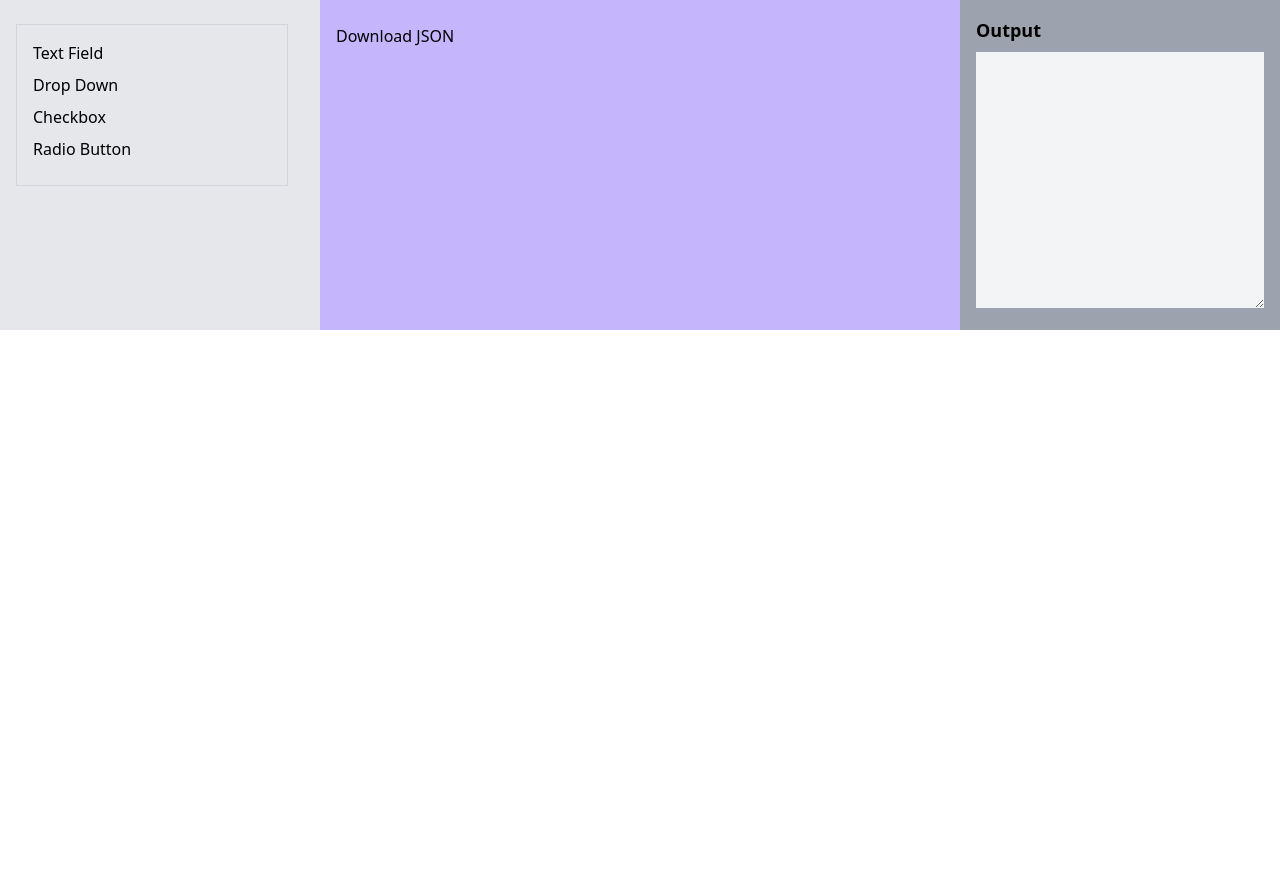
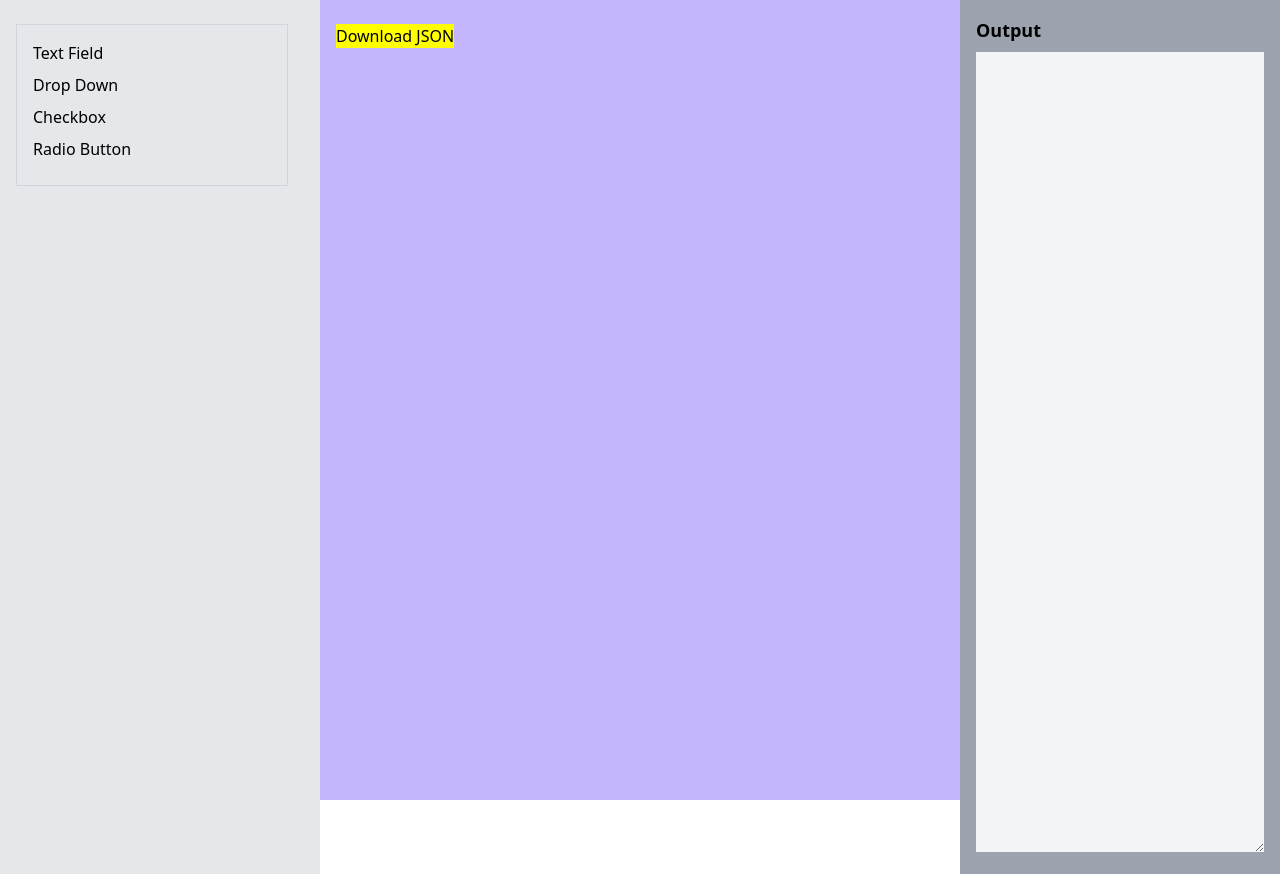
Before and after one commit to Pardeepyadav0001/DragDrop2, a plain HTML site: page index.html in a window 1280 px wide. Before the commit the page ends 800 px from the top, so only its background shows below. Drawn offline with nearby package versions, Linux system fonts and the light colour scheme.

Commit message:
dragdrop

```diff
--- a/index.html
+++ b/index.html
@@ -59,16 +59,16 @@
 <div class="drag-item cursor-move mb-2" draggable="true" data-type="radiobutton">Radio Button</div>
 </div>
 </div>
-<div id="drop-zone" class="w-2/4 bg-purple-300 p-4 "> <!-- Adjusted to 50% -->
+<div id="drop-zone" class="w-2/4 bg-purple-300 p-4 h-screen "> <!-- Adjusted to 50% -->
 <h2 class="text-lg font-bold mb-2"></h2>
 
 <div id="form"></div>
 <!-- Add a button to trigger JSON download -->
-<button id="downloadJsonButton">Download JSON</button>
+<button id="downloadJsonButton" style="background-color: yellow;">Download JSON</button>
 </div>
 <div id="output-column" class="w-1/4 bg-gray-400 p-4"> <!-- Adjusted to 25% -->
 <h2 class="text-lg font-bold mb-2">Output</h2>
-<textarea id="json-output" class="w-full h-64 bg-gray-100 p-2" readonly></textarea>
+<textarea id="json-output" class="w-full h-64 bg-gray-100 p-2 h-screen" readonly></textarea>
 </div>
 </div>
 
```
